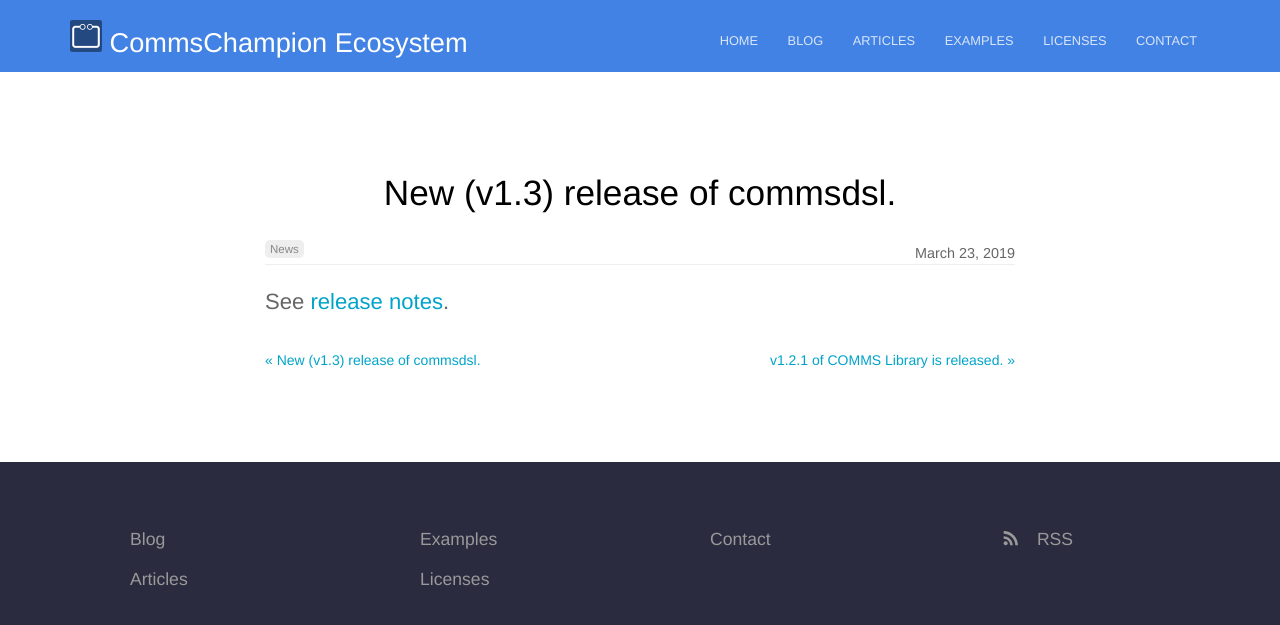
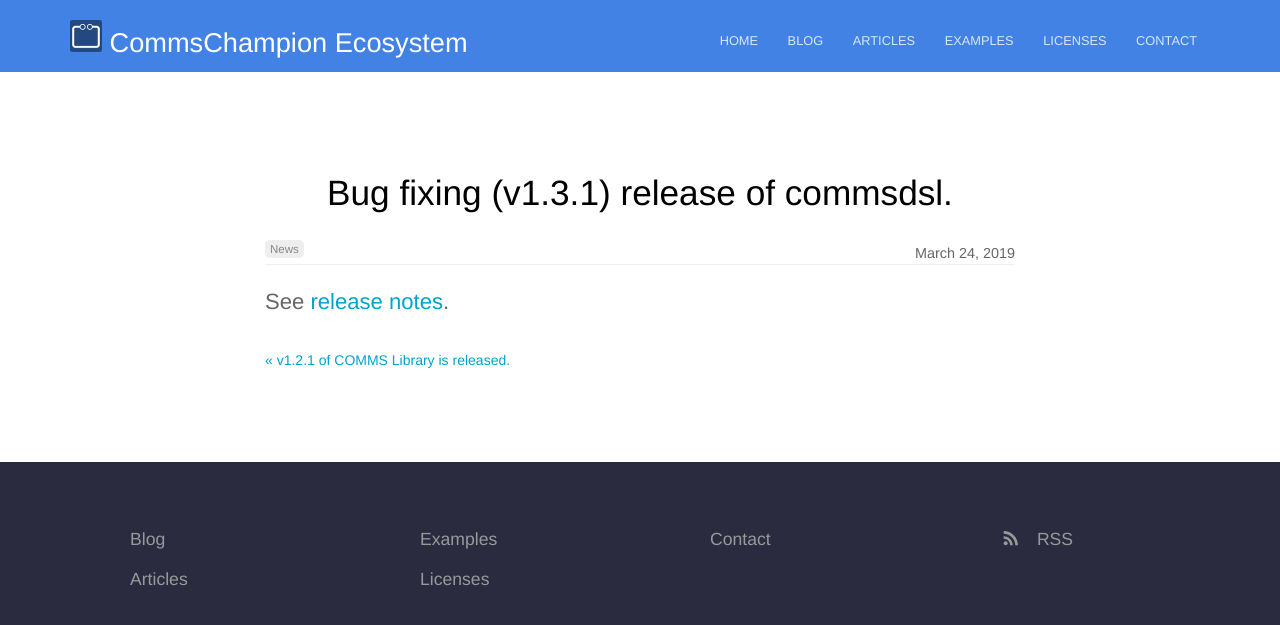
Before and after one commit to commschamp/commschamp.github.io, a Jekyll site: the page built from _posts/2019-03-24-commsdsl-release-v1.3.1.md, in a window 1280 px wide. Shown: the top 625 px of the page. Built offline with Jekyll 4.4.1, drawn with Linux system fonts in a browser that asks for light colours.

Commit message:
Updated jekyll.

```diff
--- a/Gemfile
+++ b/Gemfile
@@ -1,6 +1,6 @@
 source 'https://rubygems.org'
 
-gem 'jekyll', '3.7.2'
+gem 'jekyll', '3.7.4'
 
 group :jekyll_plugins do
   gem 'jekyll-archives', '2.1.1'
--- a/_posts/2019-03-24-commsdsl-release-v1.3.1.md
+++ b/_posts/2019-03-24-commsdsl-release-v1.3.1.md
@@ -1,7 +1,7 @@
 ---
-date: 2019-03-23
-title: New (v1.3) release of commsdsl.
+date: 2019-03-24
+title: Bug fixing (v1.3.1) release of commsdsl.
 categories:
   - news
 ---
-See [release notes](https://github.com/arobenko/commsdsl/releases/tag/v1.3).
+See [release notes](https://github.com/arobenko/commsdsl/releases/tag/v1.3.1).
```
Also changed, not shown: Gemfile.lock.
